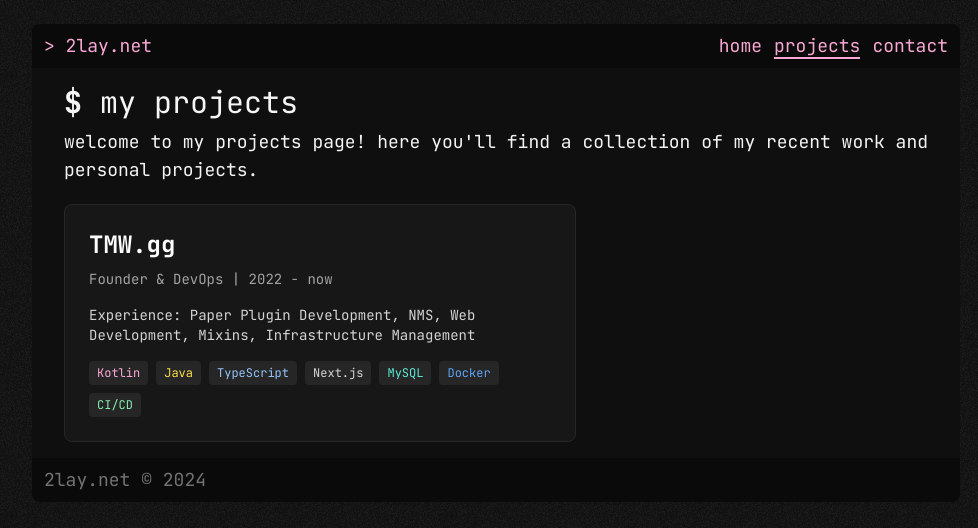
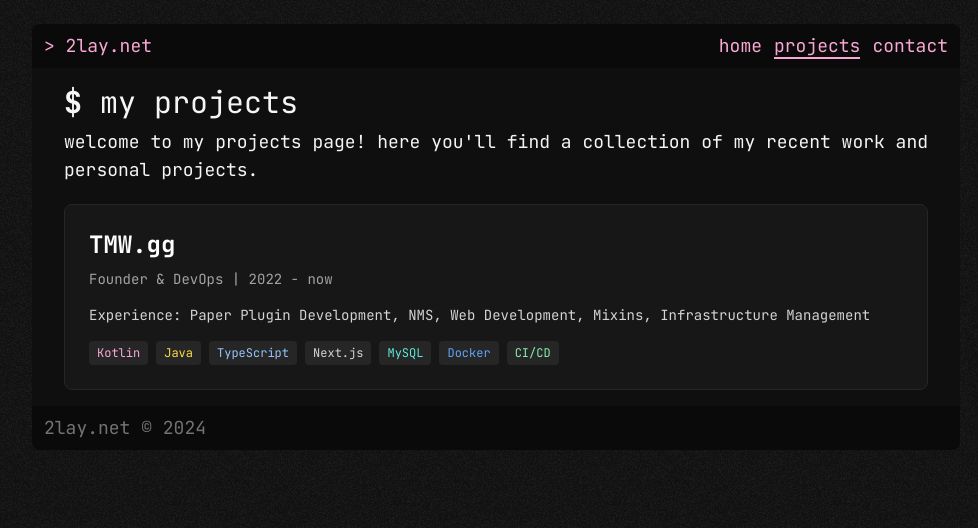
Before and after one commit to 2lay/2lay.net, a Next.js app: page /projects in a window 1280 px wide. Shown: the top 528 px of the page, without its empty margins (144-1122 px from the left). Built offline with nearby package versions, Linux system fonts and the light colour scheme.

Commit message:
fix: link

```diff
--- a/app/projects/page.tsx
+++ b/app/projects/page.tsx
@@ -1,4 +1,5 @@
 import { Metadata } from "next";
+import Link from "next/link";
 
 export const metadata: Metadata = {
     title: "2lay.net - projects",
@@ -24,13 +25,12 @@ export default function Projects() {
                         personal projects.
                     </p>
                 </div>
-                <div className="flex flex-col max-w-lg">
-                    <div className="border border-neutral-800 p-6 bg-neutral-900 text-white rounded-lg transition-all duration-300 ease-in-out hover:shadow-[5px_5px_0px_0px_#f472b6]">
-                        <a
-                            href="https://tmw.gg/"
+                <Link href="https://tmw.gg/" className="block">
+                    <div className="border border-neutral-800 p-6 bg-neutral-900 text-white rounded-lg">
+                        <span
                             className="text-2xl font-bold hover:text-pink-300 transition-colors duration-300 block mb-2">
                             TMW.gg
-                        </a>
+                        </span>
                         <p className="text-sm text-neutral-400 mb-4">Founder & DevOps | 2022 - now</p>
                         <p className="text-sm text-neutral-300 mb-4">
                             Experience: Paper Plugin Development, NMS, Web Development, Mixins, Infrastructure Management
@@ -47,7 +47,7 @@ export default function Projects() {
                             </div>
                         </div>
                     </div>
-                </div>
+                </Link>
             </div>
         </main>
     );
```
